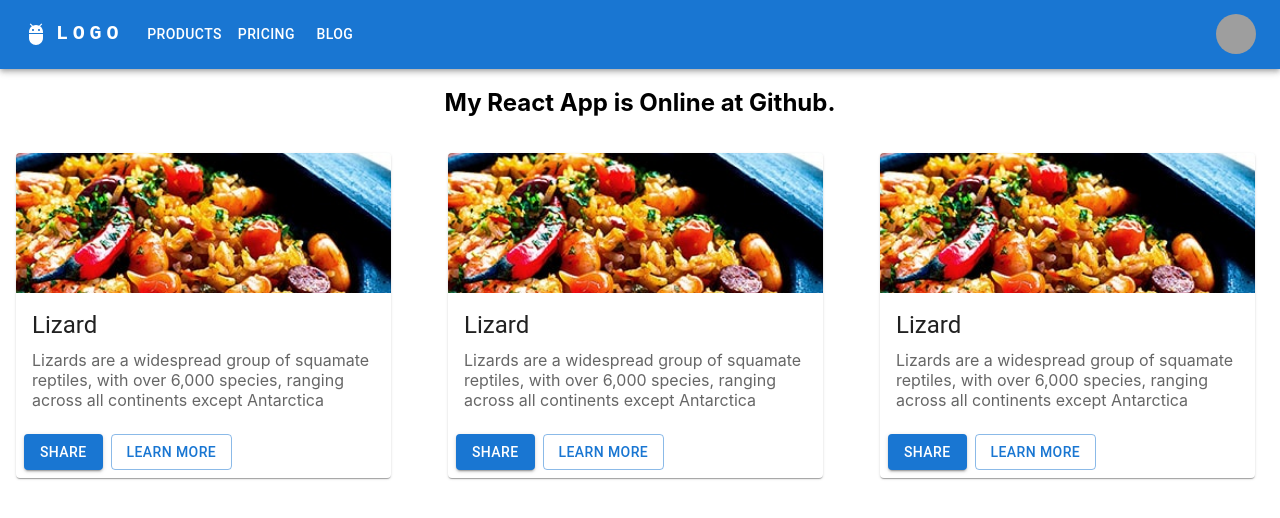
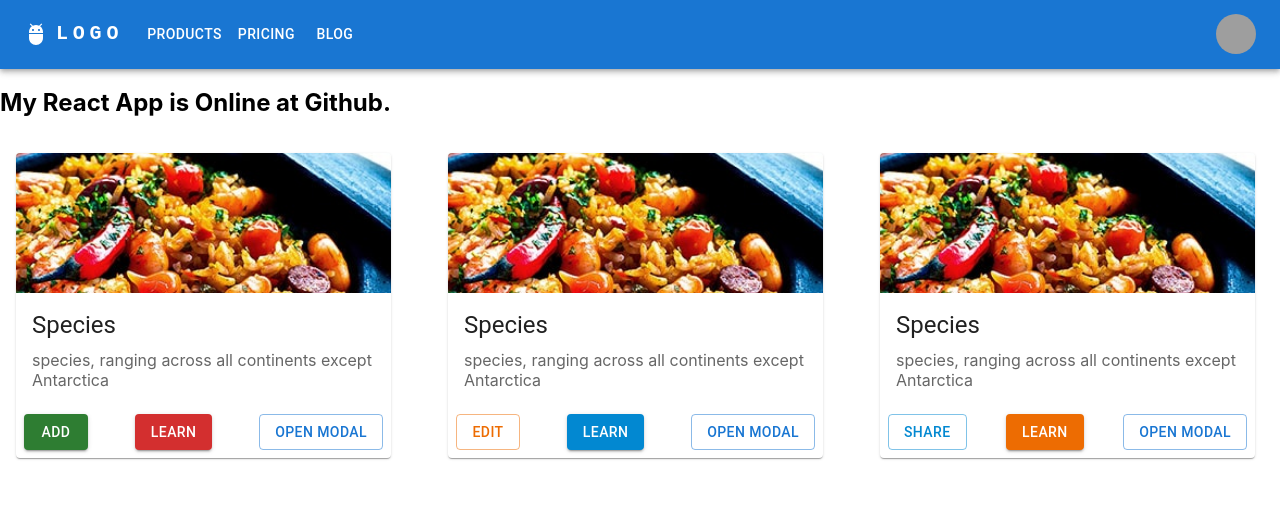
Before and after one commit to codesproject/kontect, a React (Create React App) app: page /blog in a window 1280 px wide. Shown: the top 518 px of the page. Built offline with nearby package versions, Linux system fonts and the light colour scheme; grey boxes are pictures that could not be loaded.

Commit message:
modal popup

```diff
--- a/src/App.js
+++ b/src/App.js
@@ -5,6 +5,8 @@ import Cont from "./cont";
 
 import Box from "@mui/material/Box";
 import Grid from "@mui/material/Grid";
+
+
 
 function App() {
   return (
@@ -14,7 +16,8 @@ function App() {
         sx={{
           flexGrow: 1,
           display: {
-            md: "flex",
+
+            md: "block",
             flexDirection: 'column',
             alignItems: "center",
           },
@@ -25,16 +28,17 @@ function App() {
         <Grid
           container
           spacing={2}
-          sx={{ margin: "auto", justifyContent: "center" }}
+          sx={{ margin: "auto", justifyContent: "center"}}
         >
           <Grid item xs={4}>
-            <Cont />
+            <Cont btn01="ADD" btnColor="success" btn2Color="error" btnVar="contained" />
           </Grid>
           <Grid item xs={4}>
-            <Cont />
+            <Cont btn01="edit" btnColor="warning" btn2Color="info" btnVar="outlined" />
+
           </Grid>
           <Grid item xs={4}>
-            <Cont />
+            <Cont btn01="share" btnColor="info" btn2Color="warning" btnVar="outlined" />
           </Grid>
         </Grid>
       </Box>
--- a/src/cont.js
+++ b/src/cont.js
@@ -5,23 +5,43 @@ import CardContent from "@mui/material/CardContent";
 import CardMedia from "@mui/material/CardMedia";
 import Button from "@mui/material/Button";
 import Typography from "@mui/material/Typography";
+import { useState } from "react";
+import { flexbox } from "@mui/system";
+import Modalpop from "./modal";
 
-function Cont() {
+
+function Cont(props) {
+
+    const[clicks, setClicks] = useState("Species")
+
+    function handleClick() {
+        setClicks(+"Clicks added value")
+        }
+
   return (
     <Card sx={{ maxWidth: 375 }}>
       <CardMedia component="img" height="140" image={img} alt="green iguana" />
       <CardContent>
         <Typography gutterBottom variant="h5" component="div">
-          Lizard
+           {clicks}
         </Typography>
         <Typography variant="" color="text.secondary">
-          Lizards are a widespread group of squamate reptiles, with over 6,000
           species, ranging across all continents except Antarctica
         </Typography>
       </CardContent>
-      <CardActions>
-        <Button size="medium" variant="contained" color="primary">Share</Button>
-        <Button size="medium" variant="outlined" color="primary">Learn More</Button>
+      <CardActions sx={{display: flexbox, justifyContent: 'space-between'}}>
+        <Button onClick={handleClick} size="medium" variant={props.btnVar} color={props.btnColor}>
+          {props.btn01}
+        </Button>
+        <Button
+          sx={{ fontWeight: 500 }}
+          size="medium"
+          variant="contained"
+          color={props.btn2Color}
+        >
+          Learn
+        </Button>
+        <Modalpop />
       </CardActions>
     </Card>
   );
--- /dev/null
+++ b/src/modal.js
@@ -0,0 +1,47 @@
+import Box from '@mui/material/Box';
+import Button from '@mui/material/Button';
+import Typography from '@mui/material/Typography';
+import Modal from '@mui/material/Modal';
+import { useState } from 'react';
+
+const style = {
+    position: 'absolute',
+    top: '50%',
+    left: '50%',
+    transform: 'translate(-50%, -50%)',
+    width: 400,
+    bgcolor: 'background.paper',
+    border: '2px solid #000',
+    boxShadow: 24,
+    p: 4,
+  };
+
+
+function Modalpop(props) {
+
+    const [open, setOpen] = useState(false);
+  const handleOpen = () => setOpen(true);
+  const handleClose = () => setOpen(false);
+  return (
+    <div>
+      <Button variant='outlined' onClick={handleOpen}>Open modal</Button>
+      <Modal
+        open={open}
+        onClose={handleClose}
+        aria-labelledby="modal-modal-title"
+        aria-describedby="modal-modal-description"
+      >
+        <Box sx={style}>
+          <Typography id="modal-modal-title" variant="h6" component="h2">
+            Text in a modal
+          </Typography>
+          <Typography id="modal-modal-description" sx={{ mt: 2 }}>
+            Duis mollis, est non commodo luctus, nisi erat porttitor ligula.
+          </Typography>
+        </Box>
+      </Modal>
+    </div>
+  );
+}
+
+export default Modalpop;
```
